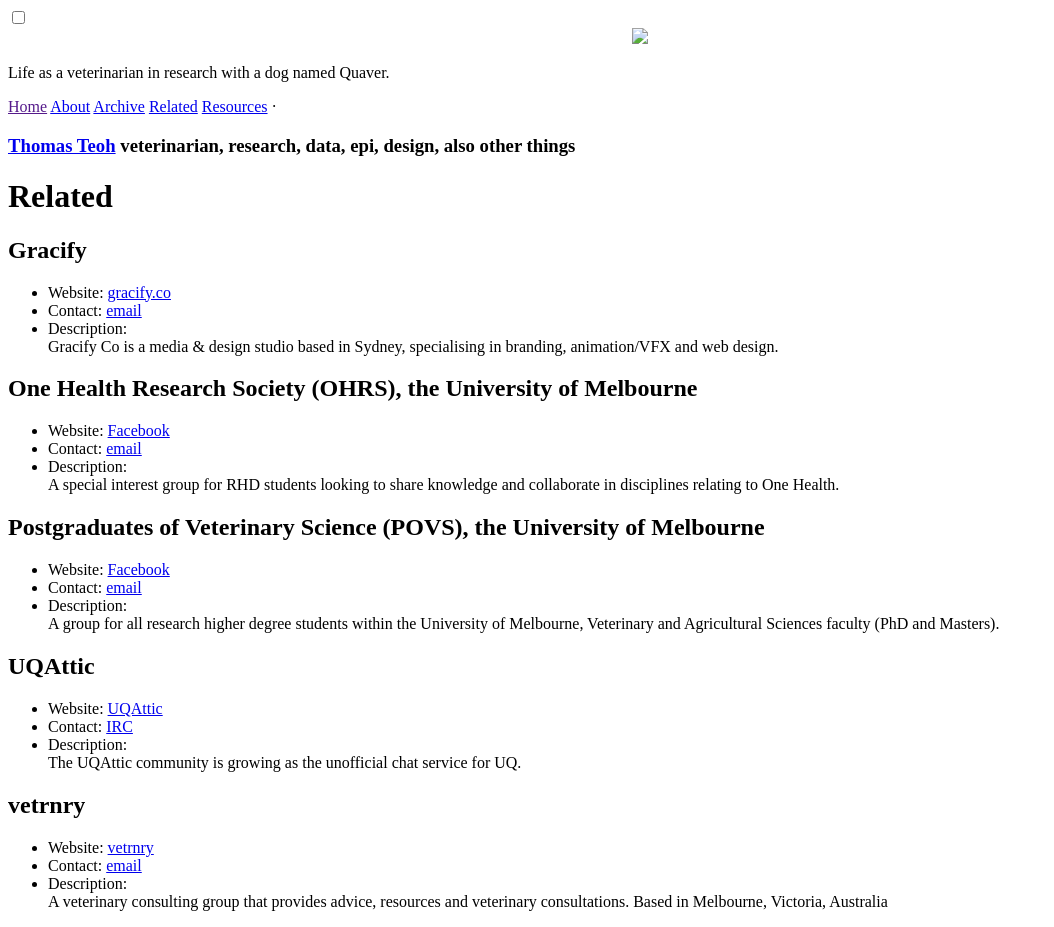
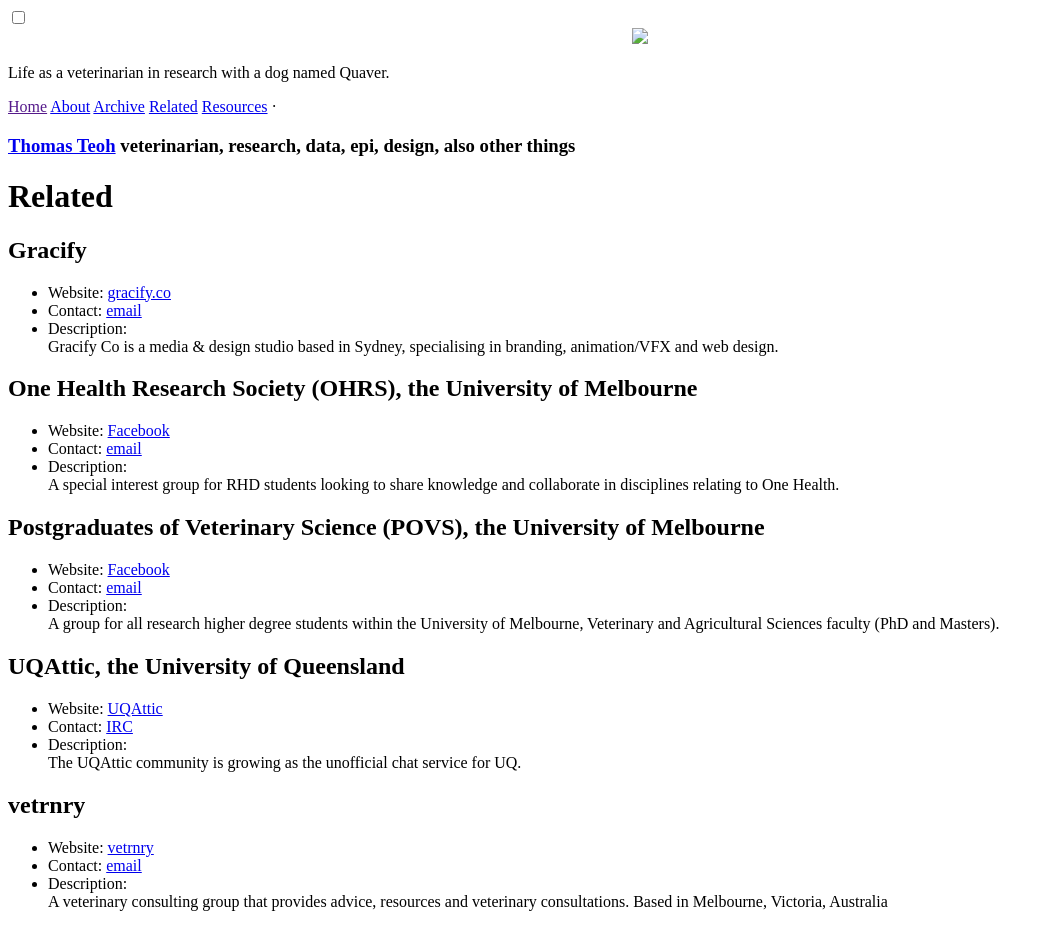
Before and after one commit to thomasteoh/thomasteoh.github.io, a Jekyll site: the page built from related.md, in a window 1280 px wide. Shown: the whole page, without its empty margins (0-1054 px from the left). Built offline with Jekyll 4.4.1, drawn with Linux system fonts in a browser that asks for light colours.

Commit message:
Clarified the University of Queensland

```diff
--- a/_data/related.yml
+++ b/_data/related.yml
@@ -19,7 +19,7 @@
   contact-text: email
   description: A group for all research higher degree students within the University of Melbourne, Veterinary and Agricultural Sciences faculty (PhD and Masters).
 
-- name: UQAttic
+- name: UQAttic, the University of Queensland
   address: "https://www.uqattic.net"
   address-text: UQAttic
   contact: "http://webchat.oftc.net/?channels=attichelp%2Cattic"
```
